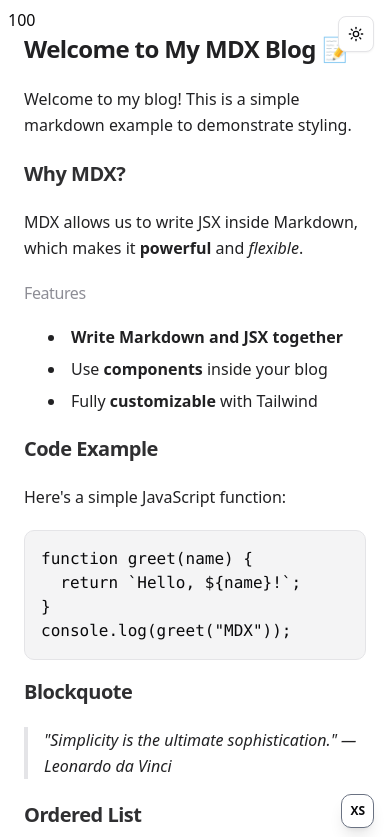
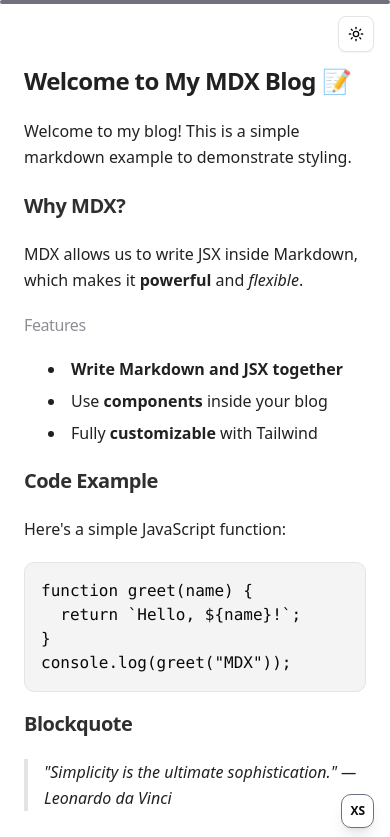
Before and after one commit to FabriBorgobello/home, a Next.js app: page /blog/welcome in a window 390 px wide. Shown: the top 837 px of the page. Built offline with nearby package versions, Linux system fonts and the light colour scheme.

Commit message:
Small changes

```diff
--- a/src/app/blog/[slug]/page.tsx
+++ b/src/app/blog/[slug]/page.tsx
@@ -9,7 +9,7 @@ export default async function Page({
   const { default: Post } = await import(`@/content/${slug}.mdx`);
 
   return (
-    <div className="flex justify-center scroll-smooth px-6 py-8 sm:px-10 md:px-16 md:py-12 lg:px-24 lg:py-16">
+    <div className="flex justify-center scroll-smooth px-6 py-16 sm:px-10 md:px-16 lg:px-24">
       <article className="w-full max-w-prose">
         <ScrollIndicator />
         <Post />
--- a/src/app/page.tsx
+++ b/src/app/page.tsx
@@ -2,10 +2,10 @@ import { LinksList } from "@/components/links-list";
 
 export default function Home() {
   return (
-    <div className="mx-auto w-[500px] max-w-full p-4 py-8 sm:py-16">
+    <div className="mx-auto w-[500px] max-w-full p-4 py-16">
       <div className="mb-8 flex flex-col">
         <h1 className="text-lg font-bold">Fabricio Borgobello</h1>
-        <p className="text-md text-foreground/80">Software Engineer</p>
+        <p className="text-foreground/80 text-sm">Software Engineer</p>
       </div>
       <p>
         UI specialist. I love creating pleasant interactions for users that look
--- a/src/components/links-list.tsx
+++ b/src/components/links-list.tsx
@@ -40,8 +40,6 @@ export function LinksList() {
               id="hoverBackground"
               layoutId="hoverBackground"
               className="bg-foreground/10 absolute inset-0 rounded-lg"
-              initial={{ opacity: 0 }}
-              animate={{ opacity: 1 }}
               transition={{ type: "spring", stiffness: 500, damping: 30 }}
             />
           )}
--- a/src/components/scroll-indicator.tsx
+++ b/src/components/scroll-indicator.tsx
@@ -1,10 +1,14 @@
 "use client";
-import { motion, useScroll, useTransform } from "motion/react";
+import { motion, useScroll } from "motion/react";
 
 export function ScrollIndicator() {
   const { scrollYProgress } = useScroll();
-  const percentage = useTransform(scrollYProgress, (value) =>
-    Math.round(value * 100),
+
+  return (
+    <motion.div
+      id="scroll-indicator"
+      style={{ scaleX: scrollYProgress }}
+      className="bg-muted-foreground fixed top-0 right-0 left-0 z-10 h-1 w-full origin-left rounded-full"
+    />
   );
-  return <motion.div className="fixed top-2 left-2">{percentage}</motion.div>;
 }
--- a/src/mdx-components.tsx
+++ b/src/mdx-components.tsx
@@ -80,7 +80,7 @@ export function useMDXComponents(components: MDXComponents): MDXComponents {
     ),
     a: (props) => (
       <a
-        className="text-primary hover:text-primary-foreground underline"
+        className="text-primary hover:text-primary/60 underline transition-opacity"
         {...props}
       />
     ),
@@ -121,6 +121,7 @@ export function useMDXComponents(components: MDXComponents): MDXComponents {
       />
     ),
     hr: (props) => <hr className="border-border my-8 border-t" {...props} />,
+
     ...components,
   };
 }
```
